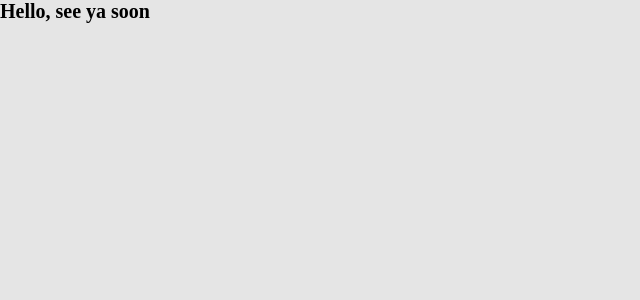
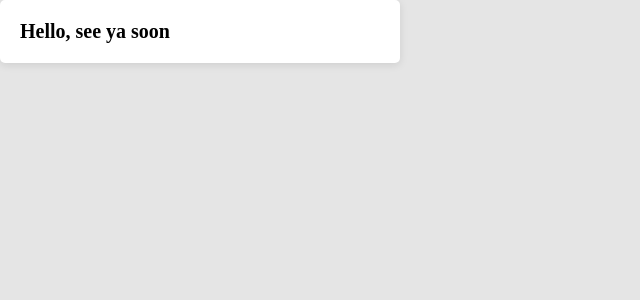
Before and after one commit to yurimikushov/airline-tickets, a React (Create React App) app: page / in a window 1280 px wide. Shown: the top 300 px of the page, without its empty margins (0-640 px from the left). Built offline with nearby package versions, Linux system fonts and the light colour scheme.

Commit message:
feat: added `Card` component

```diff
--- a/package.json
+++ b/package.json
@@ -9,6 +9,7 @@
     "style:fix": "npx stylelint \"**/*.css\" --fix"
   },
   "dependencies": {
+    "classnames": "^2.3.1",
     "react": "^17.0.2",
     "react-dom": "^17.0.2"
   },
--- a/src/App.tsx
+++ b/src/App.tsx
@@ -1,6 +1,10 @@
-import React from 'react'
+import { Card } from './components'
 import './App.css'
 
-const App = () => <div className='greeting'>Hello, see ya soon</div>
+const App = () => (
+  <Card style={{ width: '400px', padding: '20px' }}>
+    <div className='greeting'>Hello, see ya soon</div>
+  </Card>
+)
 
 export default App
--- /dev/null
+++ b/src/components/Card/Card.css
@@ -0,0 +1,5 @@
+.card {
+  border-radius: 5px;
+  background-color: var(--color-white);
+  box-shadow: 0 2px 8px rgba(0, 0, 0, 0.1);
+}
--- /dev/null
+++ b/src/components/Card/Card.tsx
@@ -0,0 +1,11 @@
+import cn from 'classnames'
+import { CardProps } from './Card.props'
+import './Card.css'
+
+const Card = ({ className, children, ...props }: CardProps) => (
+  <div className={cn(className, 'card')} {...props}>
+    {children}
+  </div>
+)
+
+export { Card }
--- /dev/null
+++ b/src/components/index.ts
@@ -0,0 +1 @@
+export { Card } from './Card/Card'
```
Also changed, not shown: src/components/Card/Card.props.ts (added, +7 -0 lines), 1 other file (tests, documents, lock files or other folders).
